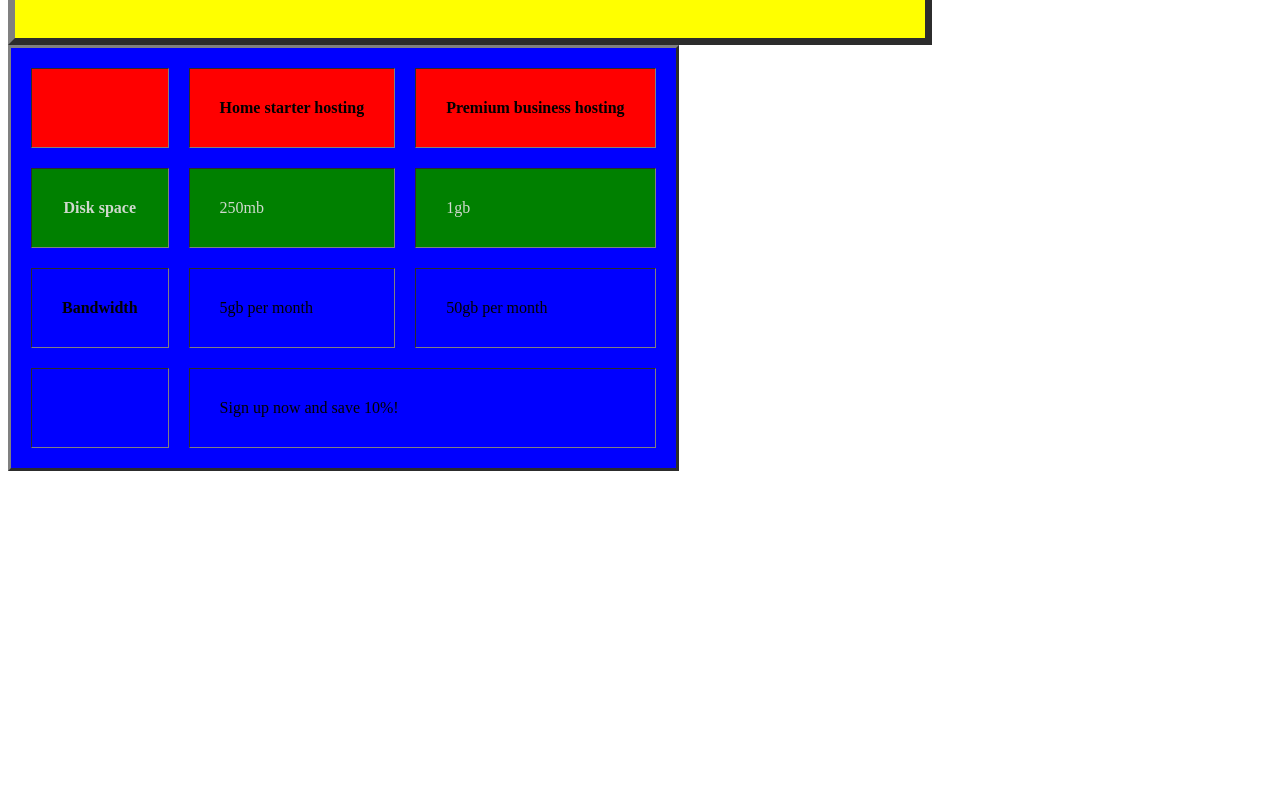
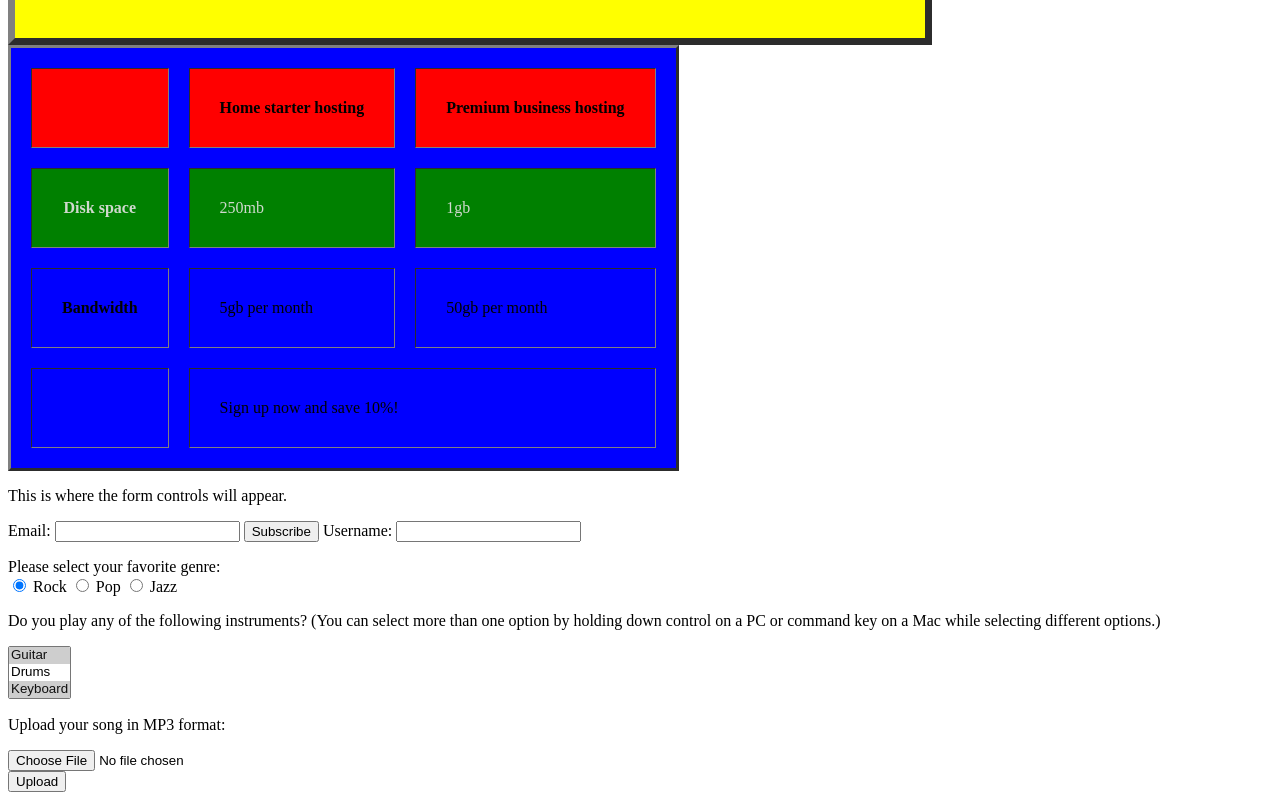
Before and after one commit to HamadDeveloper/WEB-BIC, a plain HTML site: page Day-5_tables/table.htm in a window 1280 px wide. Shown: the part 937-1737 px from the top of the page. Before the commit the page ends 1416 px from the top, so only its background shows below. Drawn offline with Linux system fonts and the light colour scheme.

```diff
--- a/Day-5_tables/table.htm
+++ b/Day-5_tables/table.htm
@@ -167,5 +167,96 @@
                         </tfoot>
                     </table>
 </table>
+
+
+
+
+
+
+
+<form action="http://www.example.com/subscribe.php"
+method="get">
+<p>This is where the form controls will appear.
+		 </p>
+</form>
+<!-- http://www.example.com/subscribe.php?field1=value1&field2=value2 -->
+
+<form action="http://www.example.com/subscribe.php" method="get">
+    <label for="email">Email:</label>
+    <input type="email" id="email" name="email">
+    <button type="submit">Subscribe</button>
+
+    <label for="username">Username:</label>
+<input type="text" id="username" name="username">
+</form>
+<form action="http://www.example.com/profile.php">
+    <p>Please select your favorite genre:
+             <br />
+    <input type="radio" name="genre" value="rock"
+             checked="checked" /> Rock
+    <input type="radio" name="genre" value="pop" />
+             Pop
+    <input type="radio" name="genre" value="jazz" />
+             Jazz
+    </p>
+    </form>
+
+    <form action="http://www.example.com/profile.php">
+        <p>Do you play any of the following instruments?
+                 (You can select more than one option by holding
+                 down control on a PC or command key on a Mac
+                 while selecting different options.)</p>
+        <select name="instruments" size="3"
+                 multiple="multiple">
+                 <option value="guitar" selected="selected">
+                     Guitar</option>
+                 <option value="drums">Drums</option>
+                 <option value="keyboard"
+                     selected="selected">Keyboard</option>
+                 <option value="bass">Bass</option>
+        </select>
+        </form>
+
+        <form action="http://www.example.com/upload.php"
+        method="post">
+        <p>Upload your song in MP3 format:</p>
+        <input type="file" name="user-song" /><br />
+        <input type="submit" value="Upload" />
+        </form>
+
+
+
+
+
+
+
+
+
+
+
+
+
+
+
+
+
+
+
+
+
+
+
+
+
+
+
+
+
+
+
+
+
+
+
 </body>
 </html>
```
Also changed, not shown: Day-6-forms/form.html (added, +105 -0 lines).
